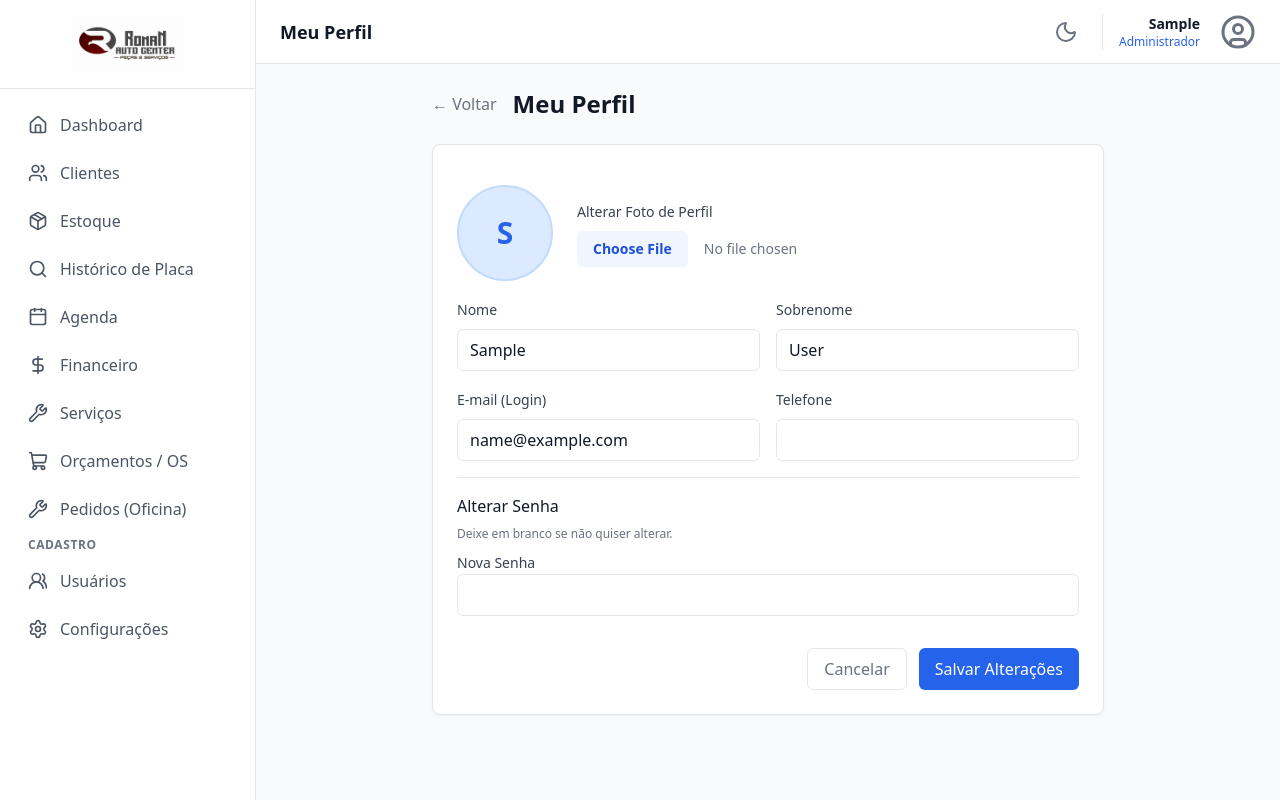
After one commit to MarceloPires1509/ronan-auto-center, a Django app: page /meu-perfil/ in a window 1280 px wide. The commit adds this page. Run offline with Django 5.2, Linux system fonts and the light colour scheme; the visitor is signed in with stand-in values (Sample User, id 1); data that the repository does not hold is empty; some libraries are stand-ins or nearby versions.

Commit message:
Feature: Perfil de usuário e edição de usuários por admins

```diff
--- a/oficina/models.py
+++ b/oficina/models.py
@@ -4,6 +4,7 @@ from django.contrib.auth.models import User
 class Perfil(models.Model):
     user = models.OneToOneField(User, on_delete=models.CASCADE, related_name='perfil')
     telefone = models.CharField(max_length=20, blank=True, null=True)
+    foto = models.ImageField(upload_to='perfil_fotos/', blank=True, null=True)
 
     # Permissões
     acesso_clientes = models.BooleanField(default=True)
--- a/oficina/urls.py
+++ b/oficina/urls.py
@@ -16,6 +16,8 @@ urlpatterns = [
     path('usuarios/', views.usuarios, name='usuarios'),
     path('usuarios/status/<int:id>/', views.toggle_status_usuario, name='toggle_status_usuario'),
     path('usuarios/excluir/<int:id>/', views.excluir_usuario, name='excluir_usuario'),
+    path('usuarios/editar/<int:id>/', views.editar_usuario, name='editar_usuario'),
+    path('meu-perfil/', views.meu_perfil, name='meu_perfil'),
 
 
     path('busca-placa/', views.busca_placa, name='busca_placa'),
--- a/oficina/views.py
+++ b/oficina/views.py
@@ -367,6 +367,88 @@ def excluir_usuario(request, id):
             messages.success(request, f'Usuário {username} excluído com sucesso.')
 
     return redirect('usuarios')
+
+
+@login_required
+def meu_perfil(request):
+    if request.method == 'POST':
+        user = request.user
+        perfil = user.perfil
+
+        user.first_name = request.POST.get('first_name', '')
+        user.last_name = request.POST.get('last_name', '')
+
+        novo_email = request.POST.get('email', '')
+        if novo_email and novo_email != user.email:
+            if User.objects.filter(username=novo_email).exists() or User.objects.filter(email=novo_email).exists():
+                messages.error(request, 'Este e-mail ja esta em uso por outro usuario.')
+                return redirect('meu_perfil')
+            user.email = novo_email
+            user.username = novo_email
+
+        nova_senha = request.POST.get('nova_senha')
+        if nova_senha:
+            user.set_password(nova_senha)
+            from django.contrib.auth import update_session_auth_hash
+            update_session_auth_hash(request, user)
+
+        user.save()
+
+        perfil.telefone = request.POST.get('telefone', '')
+
+        if 'foto' in request.FILES:
+            perfil.foto = request.FILES['foto']
+
+        perfil.save()
+        messages.success(request, 'Perfil atualizado com sucesso!')
+        return redirect('meu_perfil')
+
+    return render(request, 'meu_perfil.html')
+
+@login_required
+def editar_usuario(request, id):
+    if not request.user.is_superuser and not request.user.perfil.acesso_configuracoes:
+        messages.error(request, 'Você não tem permissão para acessar.')
+        return redirect('dashboard')
+
+    usuario = get_object_or_404(User, id=id)
+
+    # Previne que um admin normal edite um superuser
+    if usuario.is_superuser and not request.user.is_superuser:
+        messages.error(request, 'Você não tem permissão para editar um Super Administrador.')
+        return redirect('usuarios')
+    perfil = usuario.perfil
+
+    if request.method == 'POST':
+        usuario.first_name = request.POST.get('first_name', '')
+        usuario.last_name = request.POST.get('last_name', '')
+
+        novo_email = request.POST.get('email', '')
+        if novo_email and novo_email != usuario.email:
+            if User.objects.filter(username=novo_email).exclude(id=usuario.id).exists():
+                messages.error(request, 'E-mail ja esta em uso.')
+                return redirect('editar_usuario', id=usuario.id)
+            usuario.email = novo_email
+            usuario.username = novo_email
+
+        nova_senha = request.POST.get('nova_senha')
+        if nova_senha:
+            usuario.set_password(nova_senha)
+            if request.user.id == usuario.id:
+                from django.contrib.auth import update_session_auth_hash
+                update_session_auth_hash(request, usuario)
+
+        usuario.save()
+        perfil.telefone = request.POST.get('telefone', '')
+
+        if 'foto' in request.FILES:
+            perfil.foto = request.FILES['foto']
+
+        perfil.save()
+        messages.success(request, f'Usuario {usuario.first_name} atualizado!')
+        return redirect('usuarios')
+
+    return render(request, 'editar_usuario.html', {'usuario_alvo': usuario})
 
 @login_required
 def toggle_status_usuario(request, id):
--- a/templates/base.html
+++ b/templates/base.html
@@ -221,7 +221,11 @@
                     <p class="text-xs text-primary dark:text-primary_hover font-medium">{% if request.user.is_superuser %}Administrador{% else %}Colaborador{% endif %}</p>
                 </div>
                 <button onclick="document.getElementById('user-menu').classList.toggle('hidden')" class="text-gray-500 hover:text-gray-900 dark:text-gray-300 focus:outline-none transition-transform hover:scale-110">
+                    {% if request.user.perfil.foto %}
+                    <img src="{{ request.user.perfil.foto.url }}" alt="Perfil" class="w-9 h-9 rounded-full object-cover border-2 border-primary">
+                    {% else %}
                     <i data-lucide="user-circle" class="w-9 h-9"></i>
+                    {% endif %}
                 </button>
 
                 <!-- Dropdown Menu -->
@@ -230,6 +234,9 @@
                         <p class="text-sm font-bold text-gray-900 dark:text-white">{{ request.user.first_name|default:request.user.username }}</p>
                         <p class="text-xs text-gray-500 dark:text-gray-400">{{ request.user.username }}</p>
                     </div>
+                    <a href="{% url 'meu_perfil' %}" class="block px-4 py-2 text-sm text-gray-700 dark:text-gray-200 hover:bg-gray-100 dark:hover:bg-gray-700">
+                        <i data-lucide="user" class="w-4 h-4 inline mr-1"></i> Meu Perfil
+                    </a>
                     <a href="{% url 'novo_usuario' %}" class="block px-4 py-2 text-sm text-gray-700 dark:text-gray-200 hover:bg-gray-100 dark:hover:bg-gray-700">
                         + Novo Usuário
                     </a>
--- /dev/null
+++ b/templates/meu_perfil.html
@@ -0,0 +1,76 @@
+{% extends 'base.html' %}
+
+{% block header_title %}Meu Perfil{% endblock %}
+
+{% block content %}
+<div class="max-w-2xl mx-auto space-y-6">
+    <div class="flex items-center gap-4">
+        <a href="{% url 'dashboard' %}" class="text-gray-500 dark:text-gray-400 hover:text-gray-900 dark:hover:text-white">
+            &larr; Voltar
+        </a>
+        <h1 class="text-2xl font-bold text-gray-900 dark:text-white">Meu Perfil</h1>
+    </div>
+
+    <div class="bg-white dark:bg-gray-800 rounded-lg border dark:border-gray-700 shadow-sm p-6">
+        <form method="POST" action="{% url 'meu_perfil' %}" enctype="multipart/form-data" class="space-y-4">
+            {% csrf_token %}
+
+            <div class="flex items-center gap-6 mb-6">
+                <div class="flex-shrink-0">
+                    {% if user.perfil.foto %}
+                        <img src="{{ user.perfil.foto.url }}" alt="Foto de perfil" class="h-24 w-24 object-cover rounded-full border-2 border-gray-200 dark:border-gray-600">
+                    {% else %}
+                        <div class="h-24 w-24 rounded-full bg-blue-100 dark:bg-blue-900 flex items-center justify-center text-blue-600 dark:text-blue-300 text-3xl font-bold uppercase border-2 border-blue-200 dark:border-blue-800">
+                            {{ user.first_name|default:user.username|slice:":1" }}
+                        </div>
+                    {% endif %}
+                </div>
+                <div class="space-y-2 flex-1">
+                    <label for="foto" class="text-sm font-medium text-gray-700 dark:text-gray-300">Alterar Foto de Perfil</label>
+                    <input type="file" id="foto" name="foto" accept="image/*" class="w-full text-sm text-gray-500 dark:text-gray-400 file:mr-4 file:py-2 file:px-4 file:rounded-md file:border-0 file:text-sm file:font-semibold file:bg-blue-50 file:text-blue-700 hover:file:bg-blue-100 dark:file:bg-gray-700 dark:file:text-white">
+                </div>
+            </div>
+
+            <div class="grid grid-cols-1 md:grid-cols-2 gap-4">
+                <div class="space-y-2">
+                    <label for="first_name" class="text-sm font-medium text-gray-700 dark:text-gray-300">Nome</label>
+                    <input type="text" id="first_name" name="first_name" value="{{ user.first_name }}" required class="w-full px-3 py-2 border dark:border-gray-600 rounded-md bg-white dark:bg-gray-700 text-gray-900 dark:text-white focus:outline-none focus:ring-2 focus:ring-primary">
+                </div>
+                <div class="space-y-2">
+                    <label for="last_name" class="text-sm font-medium text-gray-700 dark:text-gray-300">Sobrenome</label>
+                    <input type="text" id="last_name" name="last_name" value="{{ user.last_name }}" class="w-full px-3 py-2 border dark:border-gray-600 rounded-md bg-white dark:bg-gray-700 text-gray-900 dark:text-white focus:outline-none focus:ring-2 focus:ring-primary">
+                </div>
+            </div>
+
+            <div class="grid grid-cols-1 md:grid-cols-2 gap-4">
+                <div class="space-y-2">
+                    <label for="email" class="text-sm font-medium text-gray-700 dark:text-gray-300">E-mail (Login)</label>
+                    <input type="email" id="email" name="email" value="{{ user.email }}" required class="w-full px-3 py-2 border dark:border-gray-600 rounded-md bg-white dark:bg-gray-700 text-gray-900 dark:text-white focus:outline-none focus:ring-2 focus:ring-primary">
+                </div>
+                <div class="space-y-2">
+                    <label for="telefone" class="text-sm font-medium text-gray-700 dark:text-gray-300">Telefone</label>
+                    <input type="text" id="telefone" name="telefone" value="{{ user.perfil.telefone|default:'' }}" class="w-full px-3 py-2 border dark:border-gray-600 rounded-md bg-white dark:bg-gray-700 text-gray-900 dark:text-white focus:outline-none focus:ring-2 focus:ring-primary">
+                </div>
+            </div>
+
+            <div class="space-y-2 pt-4 border-t dark:border-gray-700">
+                <h3 class="text-md font-medium text-gray-900 dark:text-white">Alterar Senha</h3>
+                <p class="text-xs text-gray-500 dark:text-gray-400">Deixe em branco se não quiser alterar.</p>
+                <div class="mt-2">
+                    <label for="nova_senha" class="text-sm font-medium text-gray-700 dark:text-gray-300">Nova Senha</label>
+                    <input type="password" id="nova_senha" name="nova_senha" minlength="6" class="w-full px-3 py-2 border dark:border-gray-600 rounded-md bg-white dark:bg-gray-700 text-gray-900 dark:text-white focus:outline-none focus:ring-2 focus:ring-primary">
+                </div>
+            </div>
+
+            <div class="pt-4 flex justify-end gap-3">
+                <a href="{% url 'dashboard' %}" class="px-4 py-2 border dark:border-gray-600 rounded-md font-medium text-gray-500 dark:text-gray-400 hover:bg-gray-50 dark:hover:bg-gray-700">
+                    Cancelar
+                </a>
+                <button type="submit" class="bg-primary text-white px-4 py-2 rounded-md font-medium hover:bg-primary_hover transition-colors">
+                    Salvar Alterações
+                </button>
+            </div>
+        </form>
+    </div>
+</div>
+{% endblock %}
--- a/templates/usuarios.html
+++ b/templates/usuarios.html
@@ -33,6 +33,8 @@
                                 <button type="submit" class="text-xs bg-green-600 text-white px-3 py-1.5 rounded hover:bg-green-700 w-full">Ativar</button>
                             {% endif %}
                         </form>
+
+                        <a href="{% url 'editar_usuario' u.id %}" class="text-xs bg-blue-600 text-white px-3 py-1.5 rounded hover:bg-blue-700 w-full text-center">Editar</a>
 
                         <form id="form-excluir-{{ u.id }}" method="POST" action="{% url 'excluir_usuario' u.id %}">
                             {% csrf_token %}
```
Also changed, not shown: templates/editar_usuario.html (added, +76 -0 lines).
